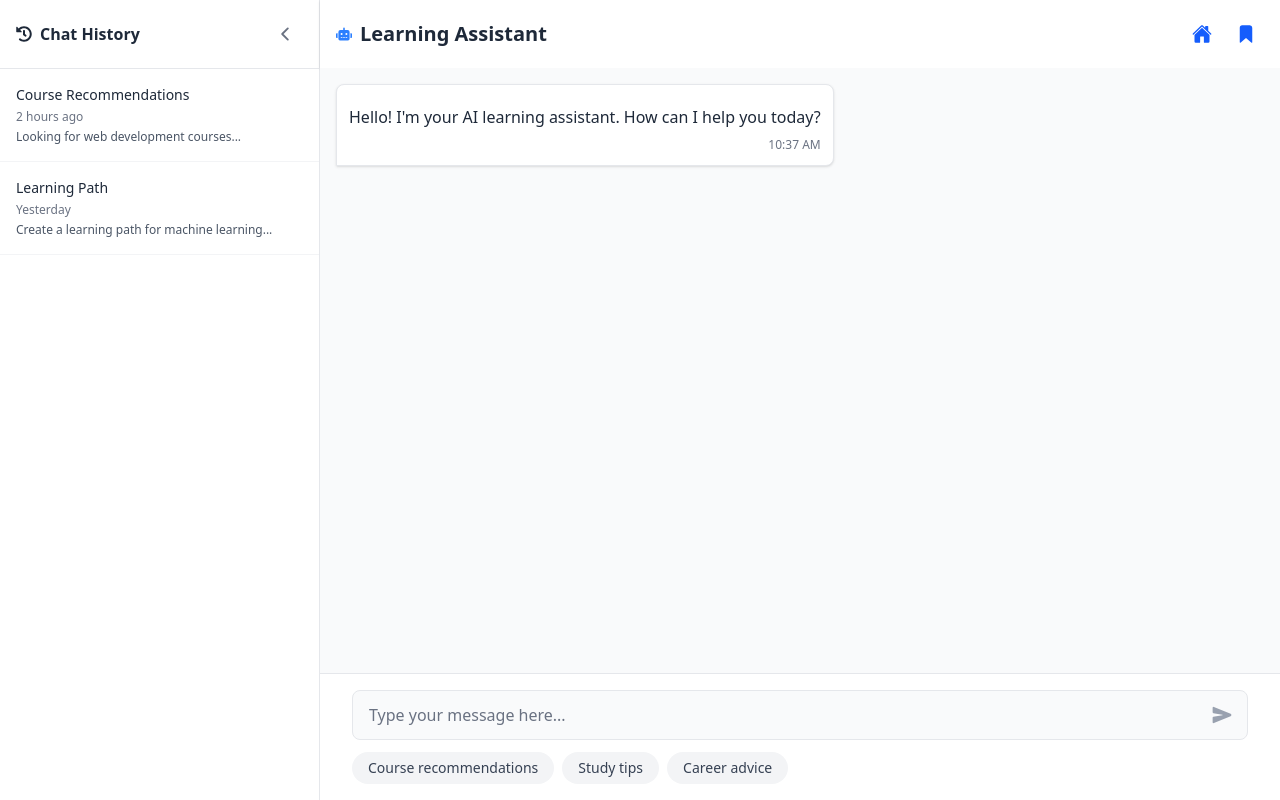
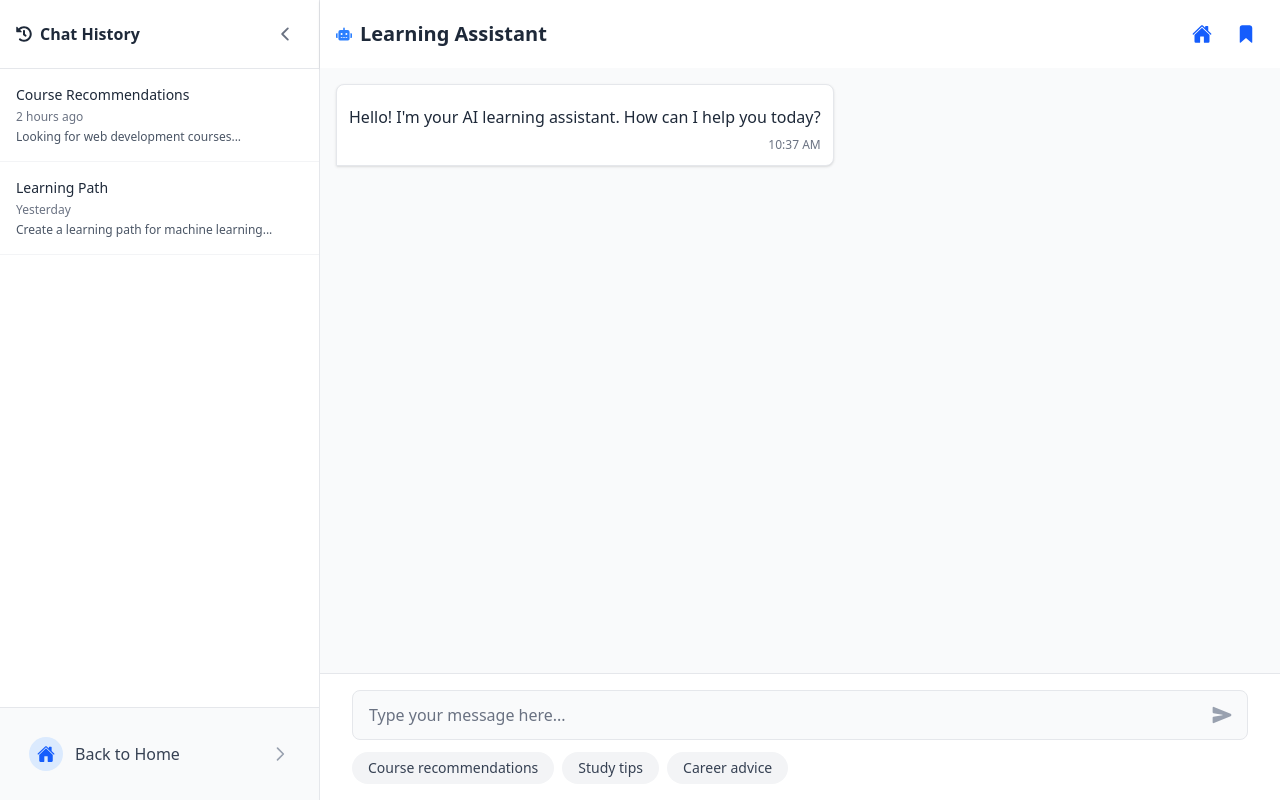
Before and after one commit to Pranay-Dommati/thestudent, a React (Vite) app in the folder frontend/: page /chat in a window 1280 px wide. Built offline with nearby package versions, Linux system fonts and the light colour scheme.

Commit message:
enchance chat

```diff
--- a/frontend/src/components/Chatbot/ChatbotPage.jsx
+++ b/frontend/src/components/Chatbot/ChatbotPage.jsx
@@ -222,6 +222,34 @@ const ChatbotPage = () => {
             </button>
           ))}
         </div>
+
+        {/* New Footer Navigation */}
+        <div className="p-4 border-t border-gray-200 bg-gray-50">
+          <Link
+            to="/"
+            className="flex items-center justify-between p-3 rounded-lg hover:bg-white
+                      group transition-all duration-200 border border-transparent
+                      hover:border-gray-200 hover:shadow-sm"
+          >
+            <div className="flex items-center">
+              <div className="p-2 rounded-full bg-blue-100 text-blue-600 group-hover:bg-blue-600
+                            group-hover:text-white transition-colors">
+                <IoHome size={18} />
+              </div>
+              <span className="ml-3 font-medium text-gray-700 group-hover:text-blue-600">
+                Back to Home
+              </span>
+            </div>
+            <svg
+              className="w-5 h-5 text-gray-400 group-hover:text-blue-600 transform group-hover:translate-x-1 transition-all"
+              fill="none"
+              viewBox="0 0 24 24"
+              stroke="currentColor"
+            >
+              <path strokeLinecap="round" strokeLinejoin="round" strokeWidth={2} d="M9 5l7 7-7 7" />
+            </svg>
+          </Link>
+        </div>
       </div>
 
       {/* Main chat container - remove bg-gray-50 from this level */}
```
